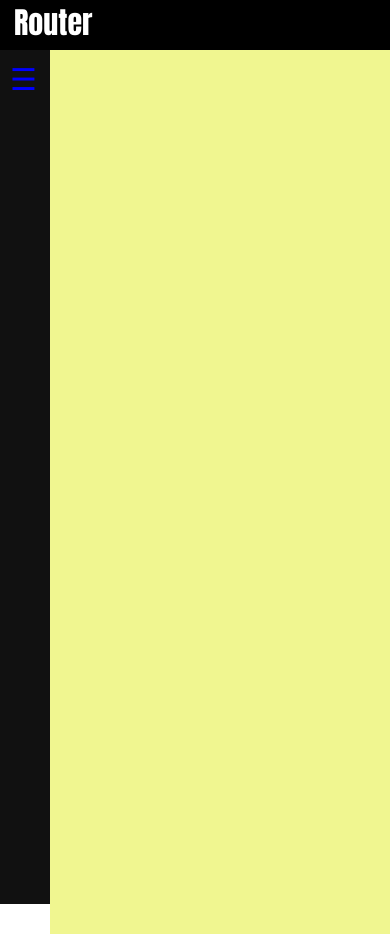
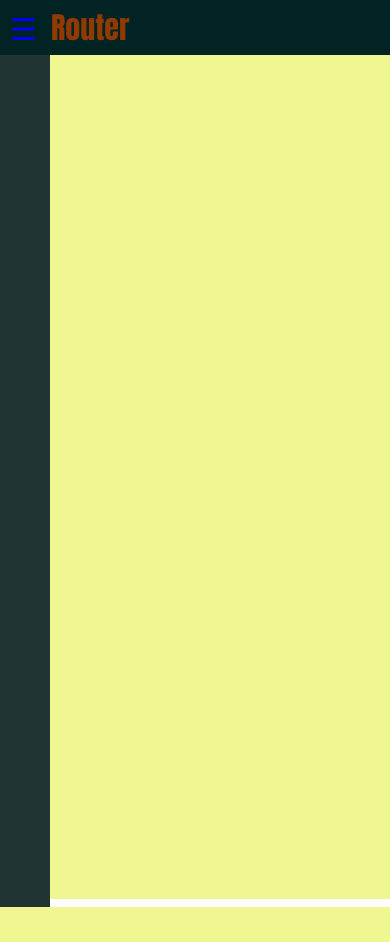
Before and after one commit to yp-palF/applicationrouting, a Django app: page /dashboard in a window 390 px wide; the page is wider, and only the part inside the window is pictured. After the commit the page ends 907 px from the top of that part, so only its background shows below. Run offline with Django 3.2, Linux system fonts and the light colour scheme.

Commit message:
Edited position of hamburger and upgraded sidebar.

```diff
--- a/application/static/application/css/dashboard.css
+++ b/application/static/application/css/dashboard.css
@@ -3,13 +3,15 @@ body {
 }
 .header {
     height: 50px;
-    background: black;
+    color: #903A00;
+    background: #012323;
     font-family: Impact,Charcoal,sans-serif;
     font-size: 30px;
-    color: white;
+    padding-left: 10px;
+    padding-top: 5px;
 }
 #sidebar {
-    margin-top: 50px;
+    margin-top: 55px;
     display: block;
     height: 100%;
     width: 50px;
@@ -17,7 +19,7 @@ body {
     z-index: 1;
     top: 0;
     left: 0;
-    background-color: #111;
+    background-color: #233;
     overflow-x: hidden;
     padding-top: 10px;
     transition: 0.5s;
@@ -41,7 +43,6 @@ body {
 
 #main {
     transition: .5s;
-    padding: 20px;
     margin-left:50px;
     width: 100vw;
     height: 100vh;
--- a/application/static/application/js/dashboard.js
+++ b/application/static/application/js/dashboard.js
@@ -1,22 +1,19 @@
 function hamburgerClick() {
     if(document.getElementById("sidebar").style.width == "250px"){
-        document.getElementById("sidebar").style.display = "block";
         document.getElementById("sidebar").style.width = "50px";
         document.getElementById("main").style.marginLeft = "50px";
         document.getElementById("sideLinks").style.display = "none";
         document.getElementById("main").style.backgroundColor = "#F0F690";
     }
     else{
-        document.getElementById("sidebar").style.display = "block";
         document.getElementById("sidebar").style.width = "250px";
         document.getElementById("main").style.marginLeft = "250px";
         document.getElementById("sideLinks").style.display = "block";
         document.getElementById("main").style.backgroundColor = "rgba(0,0,0,0.3)";
     }
 }
-function outsideClick() {
-    if(document.getElementById("sidebar").style.width == "250px"){
-        document.getElementById("sidebar").style.display = "block";
+window.onclick = function(event) {
+    if (!event.target.matches('#sidebar') && !event.target.matches('#hamburger')) {
         document.getElementById("sidebar").style.width = "50px";
         document.getElementById("main").style.marginLeft = "50px";
         document.getElementById("sideLinks").style.display = "none";
--- a/application/templates/application/dashboard.html
+++ b/application/templates/application/dashboard.html
@@ -7,9 +7,10 @@
 </head>
 
 <body style="margin-top: 0px; margin-left: 0px; margin-right: 0px">
-    <div class="header">&nbsp;&nbsp;Router</div> <!-- Button to pop sidebar -->
+    <div class="header" >
+        <p id="hamburger" style="display: inline; cursor: pointer; color: blue" onclick="hamburgerClick()">&#9776;</p>&nbsp;&nbsp;Router
+    </div> <!-- Button to pop sidebar -->
     <div id="sidebar">  <!-- Sidebar -->
-        <span style="margin-left: 10px;font-size: 30px; cursor: pointer; color: blue" onclick="hamburgerClick()">&#9776;</span>
         <div style="margin-left: 10px" id="sideLinks">
             <!-- Sidebar links -->
             <a href="#">Dashboard</a>
@@ -22,5 +23,8 @@
     <div id="main" onclick="outsideClick()">
     <!-- The main content body-->
     </div>
+    <script>
+
+</script>
 </body>
 </html>
```
